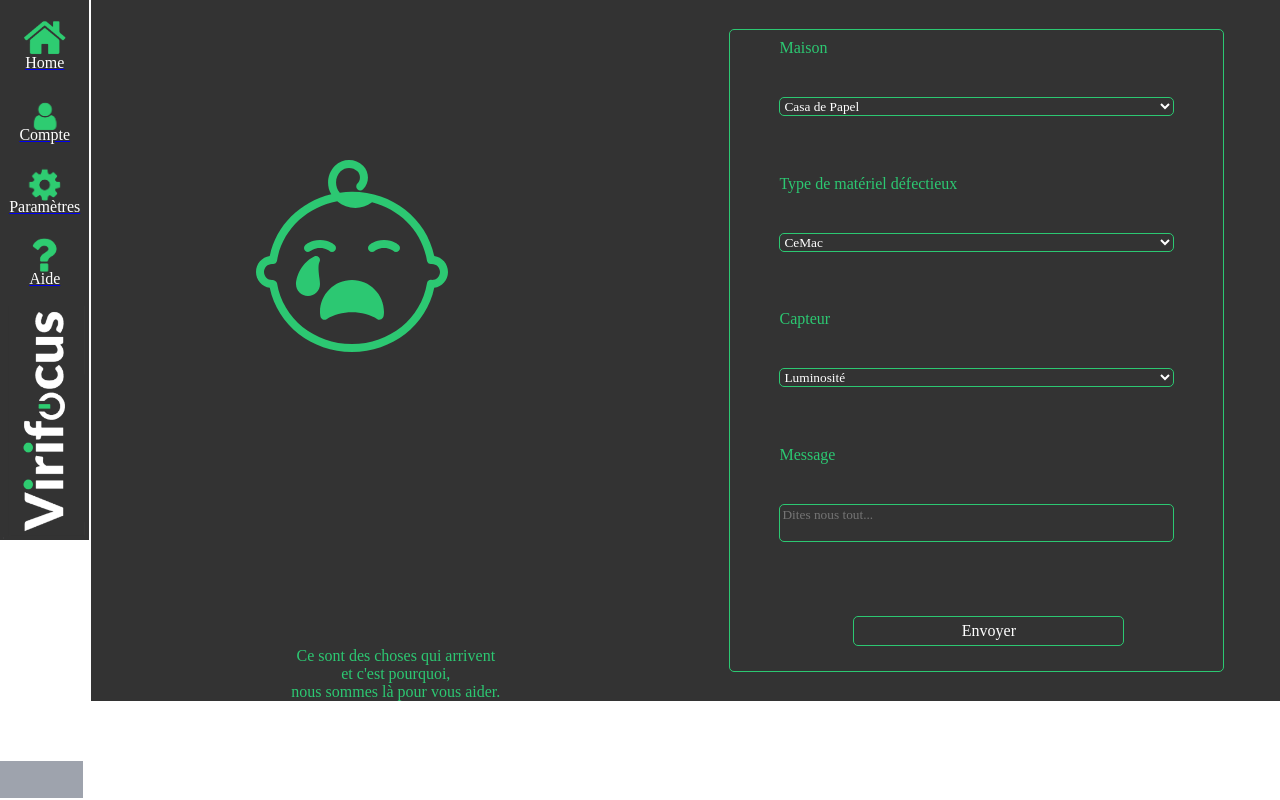
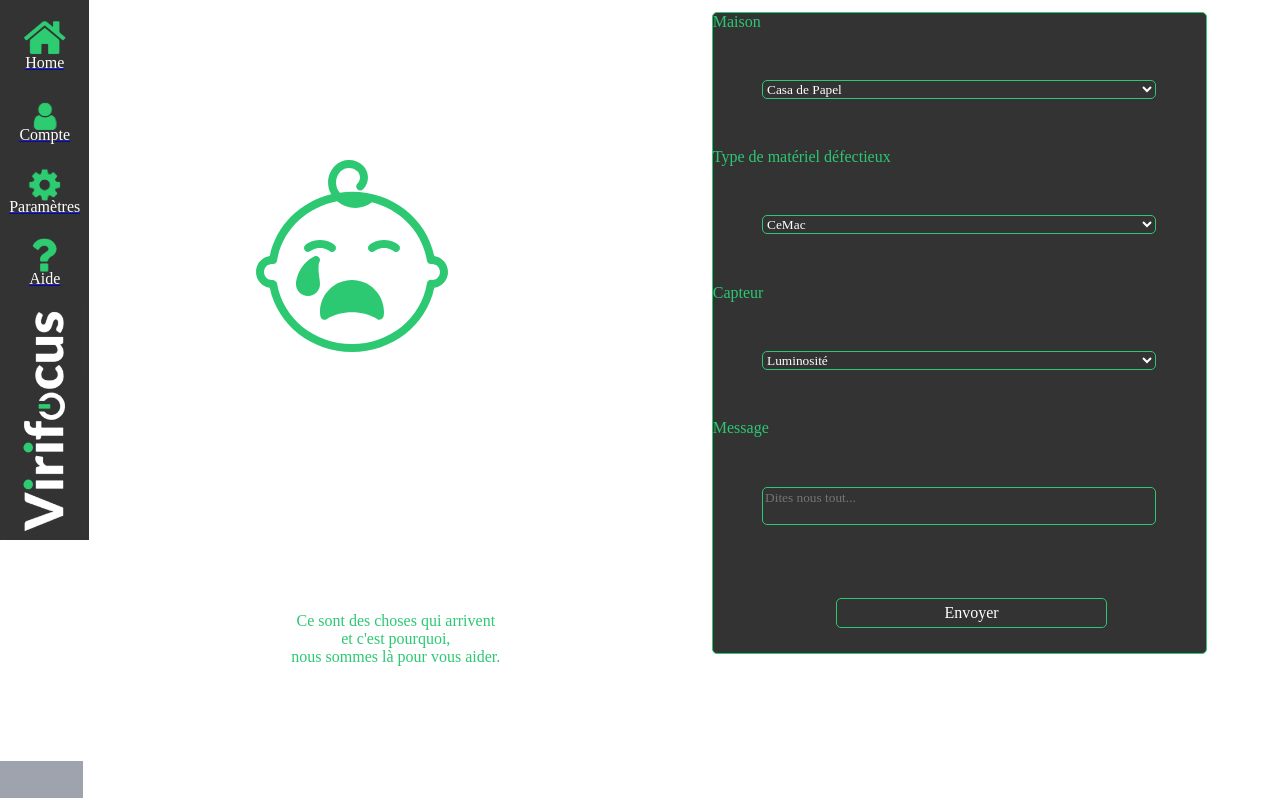
Before and after one commit to maxencelebec/website-connected-house, a PHP site: page /help_sav.php in a window 1280 px wide. Run offline with PHP 8.4, Linux system fonts and the light colour scheme.

Commit message:
bug_fixes
These are bug fixes for my 3 pages

```diff
--- a/app_info/help_msg.php
+++ b/app_info/help_msg.php
@@ -18,7 +18,6 @@
 
 
 	<div class="infobox"></div>
-	<div id="triangle_msg"></div>
     <form>
 
         <!-- Ici il faudra voir les utilisateur dispo avec la BDD -->
--- a/app_info/help_sav.css
+++ b/app_info/help_sav.css
@@ -1,7 +1,7 @@
 @charset "utf-8";
 
 
-.help_msgs{
+.help_sav{
 
 	display:grid;
 	grid-template-columns:2fr 26fr;
@@ -16,32 +16,31 @@ footer{
 }
 
 
-.container{
+.containersav{
 	grid-column:2;
 	display: grid;
 	grid-templates-columns:40% 60%;
 	grid-templates-rows: 50% 50%;
-	background-color:#333333;
 	color:#2cc872;
 
 }
 
 
 
-.container .bebe{
+.containersav .bebe{
 	grid-column:1;
 	grid-row:1;
 	max-width:15%;
 	max-length:15%;
 	position:absolute;
-	backgroud-color:#eeeeee;
+
 	top:20%;
 	right:20%;
 	left:20%;
 
 }
 
-.container .infobox{
+.containersav .infobox{
 	grid-column:1;
 	grid-row:2;
 	text-align:center;
@@ -51,11 +50,11 @@ footer{
 
 }
 
-.container form{
+.containersav form{
 
 	grid-column:2;
 	grid-row:1/3;
-
+	background-color:#333333;
 
 	display:grid;
 	grid-template-rows:repeat(4,auto);
@@ -64,7 +63,7 @@ footer{
     border-radius: 5px;
 	max-width:85%;
 
-	margin:5%;
+	margin:2%;
 
 
 }
--- a/app_info/help_sav.php
+++ b/app_info/help_sav.php
@@ -6,7 +6,7 @@
 </head>
 
 
-<body class="help_msgs">
+<body class="help_sav">
 
 <header >
 
@@ -14,7 +14,7 @@
 </header>
 
 
-<div class="container">
+<div class="containersav">
 
 
 
```
Also changed, not shown: app_info/help_msg.css (+4 -8 lines).
